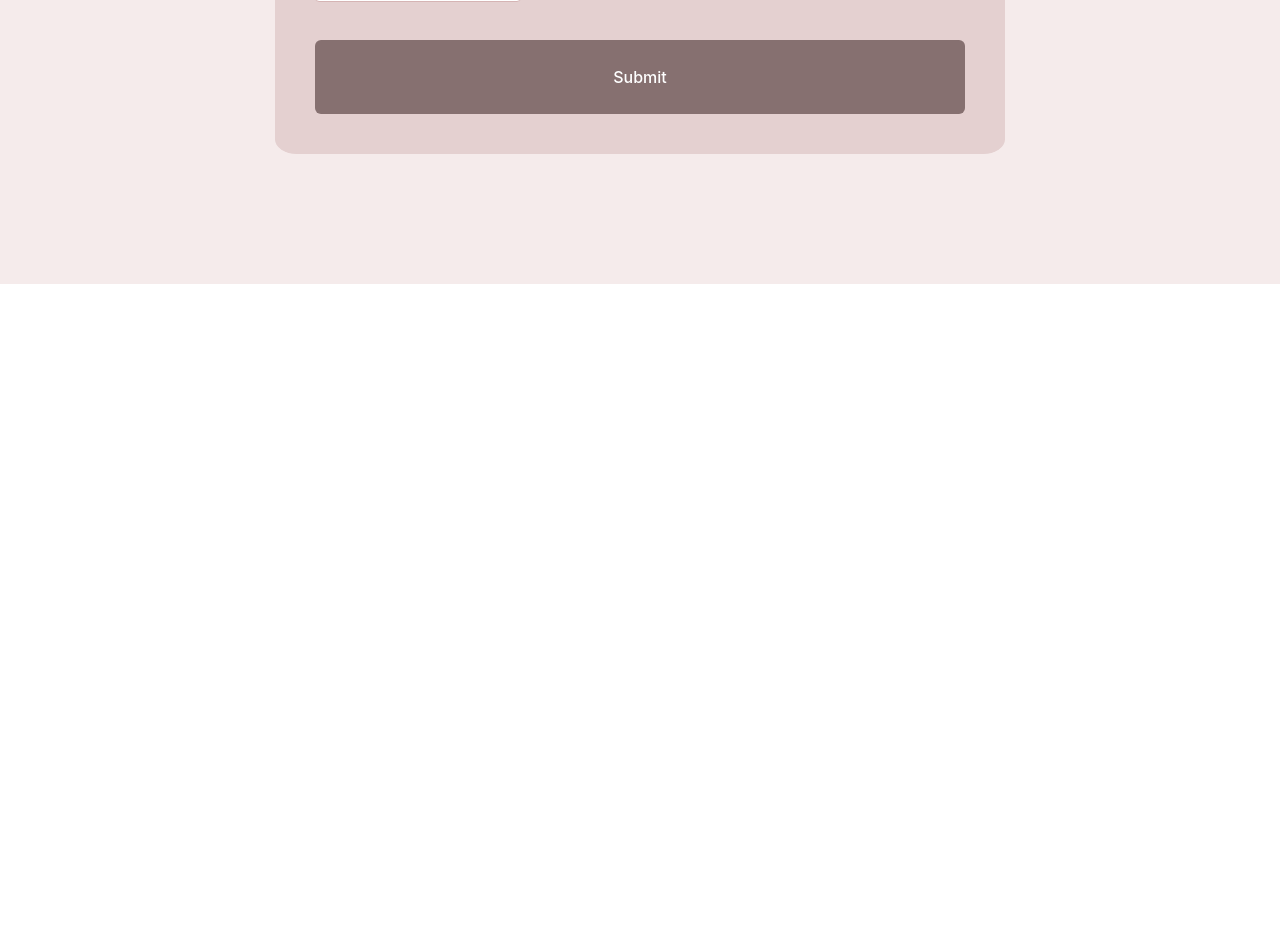
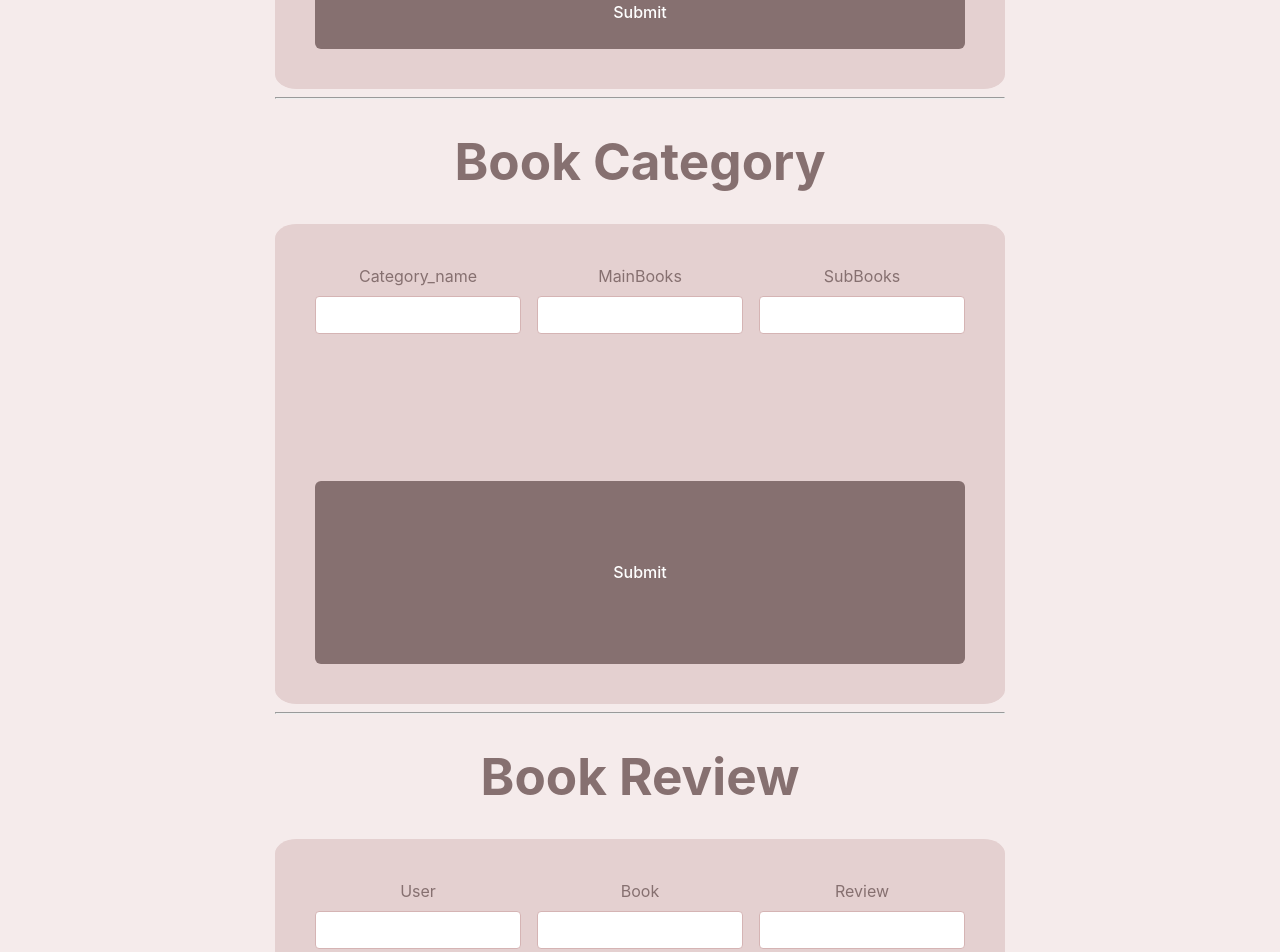
Before and after one commit to GabrielDeon/Bookmark-Project, a React (Vite) app in the folder client/: page / in a window 1280 px wide. Shown: the part 580-1532 px from the top of the page. Before the commit the page ends 864 px from the top, so only its background shows below. Built offline with nearby package versions, Linux system fonts and the light colour scheme.

Commit message:
feat: add BookCategory and BookReview

```diff
--- a/client/src/App.jsx
+++ b/client/src/App.jsx
@@ -1,12 +1,19 @@
-import React, { useState } from 'react';
 import './App.css';
 import BookForm from './BookForm';
+import BookCategory from './BookCategory';
+import BookReview from './BookReview';
 
 function App() {
   return (
     <div style={{color: '#867070'}}>
       <h1>Book Form</h1>
       <BookForm />
+      <hr />
+      <h1>Book Category</h1>
+      <BookCategory/>
+      <hr />
+      <h1>Book Review</h1>
+      <BookReview/>
     </div>
   );
 }
--- /dev/null
+++ b/client/src/BookCategory.jsx
@@ -0,0 +1,45 @@
+import { useState } from 'react';
+import './BookCategory.css';
+
+const BookCategory = () => {
+  const [formData, setFormData] = useState({
+    category_name: '',
+    mainBooks: '',
+    subBooks: '',
+  });
+
+  const handleChange = (e) => {
+    const { name, value } = e.target;
+    setFormData({
+      ...formData,
+      [name]: value,
+    });
+  };
+
+  const handleSubmit = (e) => {
+    e.preventDefault();
+    console.log(formData);
+  };
+
+  return (
+    <form onSubmit={handleSubmit}>
+      {Object.keys(formData).map((field) => (
+        <div key={field} className="form-group">
+          <label htmlFor={field}>
+            {field.charAt(0).toUpperCase() + field.slice(1)}
+          </label>
+          <input
+            type="text"
+            id={field}
+            name={field}
+            value={formData[field]}
+            onChange={handleChange}
+          />
+        </div>
+      ))}
+      <button type="submit">Submit</button>
+    </form>
+  );
+};
+
+export default BookCategory;
--- /dev/null
+++ b/client/src/BookReview.jsx
@@ -0,0 +1,45 @@
+import { useState } from 'react';
+import './BookReview.css';
+
+const BookReview = () => {
+  const [formData, setFormData] = useState({
+    user: '',
+    book: '',
+    review: '',
+  });
+
+  const handleChange = (e) => {
+    const { name, value } = e.target;
+    setFormData({
+      ...formData,
+      [name]: value,
+    });
+  };
+
+  const handleSubmit = (e) => {
+    e.preventDefault();
+    console.log(formData);
+  };
+
+  return (
+    <form onSubmit={handleSubmit}>
+      {Object.keys(formData).map((field) => (
+        <div key={field} className="form-group">
+          <label htmlFor={field}>
+            {field.charAt(0).toUpperCase() + field.slice(1)}
+          </label>
+          <input
+            type="text"
+            id={field}
+            name={field}
+            value={formData[field]}
+            onChange={handleChange}
+          />
+        </div>
+      ))}
+      <button type="submit">Submit</button>
+    </form>
+  );
+};
+
+export default BookReview;
```
Also changed, not shown: client/src/BookCategory.css (added), client/src/BookReview.css (added).
